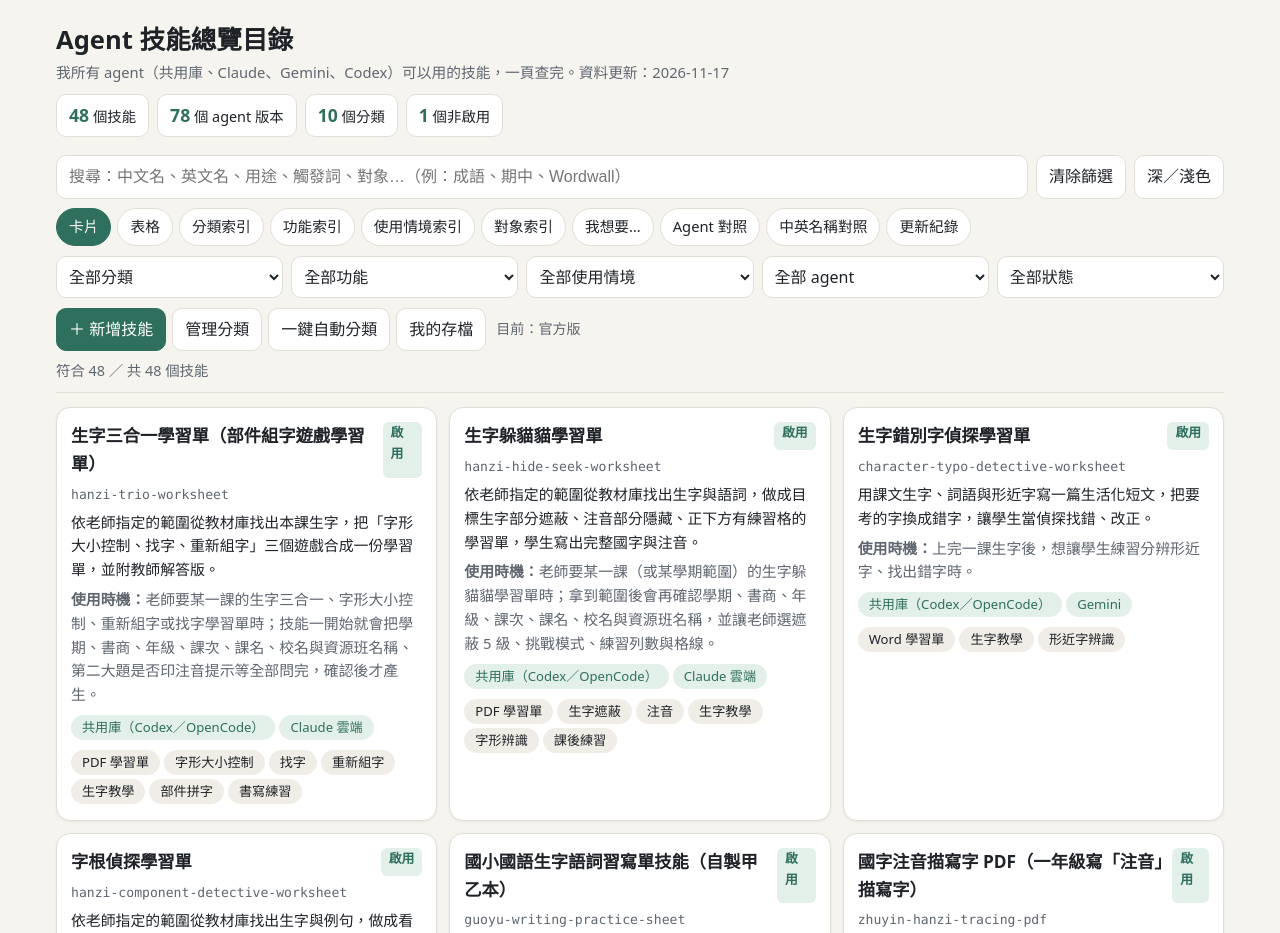
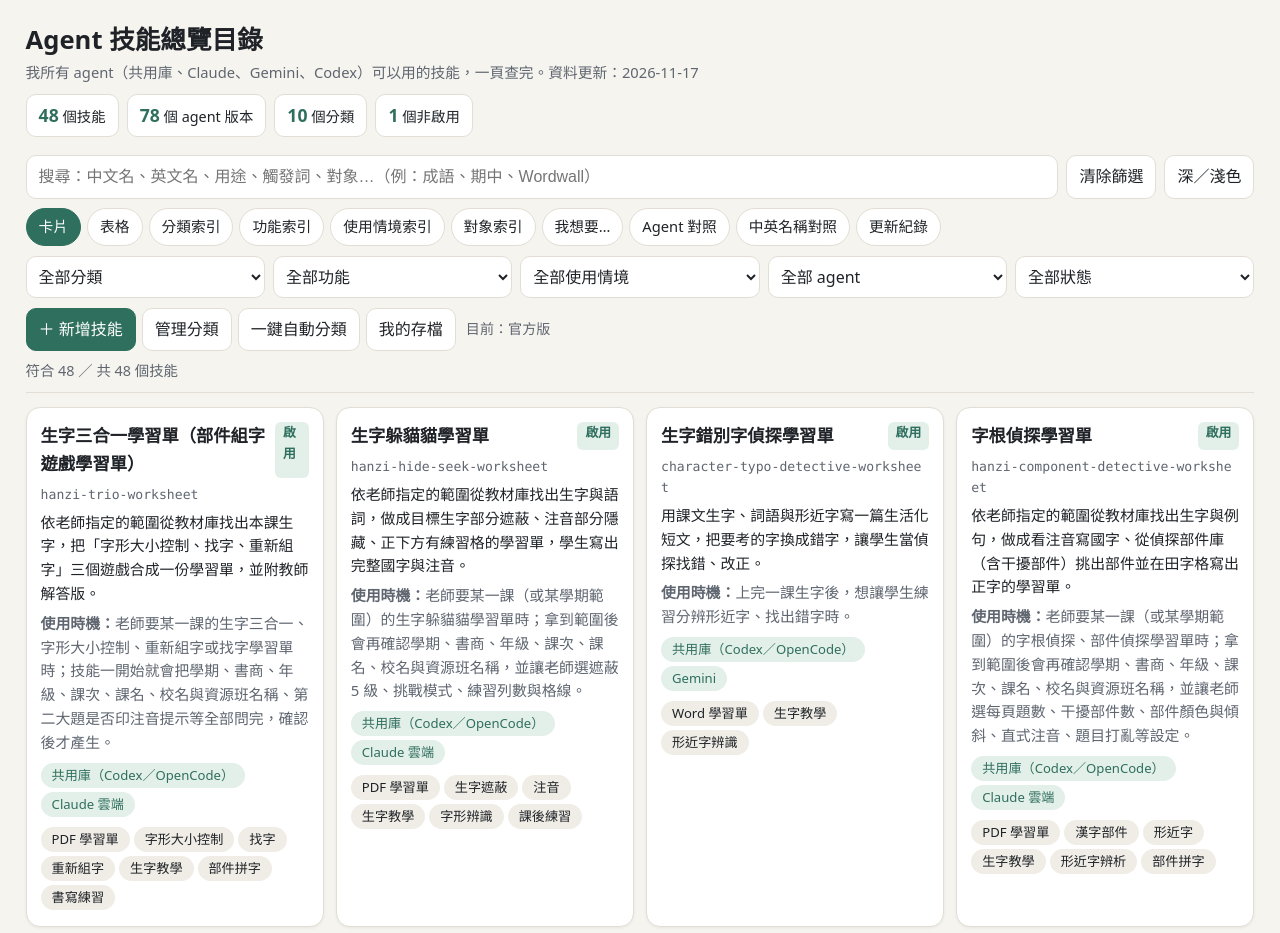
Before and after one commit to andice0107/agent-skill-catalog, a plain HTML site: page index.html in a window 1280 px wide. Shown: the top 933 px of the page. Drawn offline with Linux system fonts and the light colour scheme.

Commit message:
版面加寬：內容區最大寬度 1200px → 1800px，左右留白改隨螢幕縮放 (#18)
Claude-Session: https://claude.ai/code/session_01D2J1ZSujgMKfq4Cx36QbPF

Co-authored-by: Claude <noreply@anthropic.com>

```diff
--- a/index.html
+++ b/index.html
@@ -24,13 +24,13 @@
 }
 *{box-sizing:border-box}
 body{margin:0;background:var(--bg);color:var(--ink);font:16px/1.6 "Microsoft JhengHei","PingFang TC","Noto Sans TC",system-ui,sans-serif}
-header{padding:20px 16px 8px;max-width:1200px;margin:0 auto}
+header{padding:20px clamp(16px,2vw,32px) 8px;max-width:1800px;margin:0 auto}
 h1{margin:0;font-size:1.6rem}
 .sub{color:var(--muted);font-size:.92rem}
 .stats{display:flex;gap:8px;flex-wrap:wrap;margin-top:10px}
 .stat{background:var(--panel);border:1px solid var(--line);border-radius:10px;padding:6px 12px;font-size:.9rem}
 .stat b{font-size:1.1rem;color:var(--accent)}
-main{max-width:1200px;margin:0 auto;padding:0 16px 40px}
+main{max-width:1800px;margin:0 auto;padding:0 clamp(16px,2vw,32px) 40px}
 .bar{position:sticky;top:0;z-index:5;background:var(--bg);padding:10px 0;border-bottom:1px solid var(--line)}
 .search{display:flex;gap:8px;flex-wrap:wrap}
 .search input{flex:1;min-width:200px;padding:10px 12px;font-size:1rem;border:1px solid var(--line);border-radius:10px;background:var(--panel);color:var(--ink)}
@@ -82,7 +82,7 @@ dialog::backdrop{background:rgba(0,0,0,.45)}
 .finder button{padding:12px;text-align:left;border:1px solid var(--line);border-radius:12px;background:var(--panel);cursor:pointer}
 .finder button:hover{border-color:var(--accent)}
 .finder b{display:block}
-footer{max-width:1200px;margin:0 auto;padding:16px;color:var(--muted);font-size:.85rem}
+footer{max-width:1800px;margin:0 auto;padding:16px clamp(16px,2vw,32px);color:var(--muted);font-size:.85rem}
 .tools{display:flex;gap:6px;flex-wrap:wrap;margin-top:10px;align-items:center}
 .btn.primary{background:var(--accent);color:#fff;border-color:var(--accent)}
 .btn.danger{color:var(--stop)}
```
